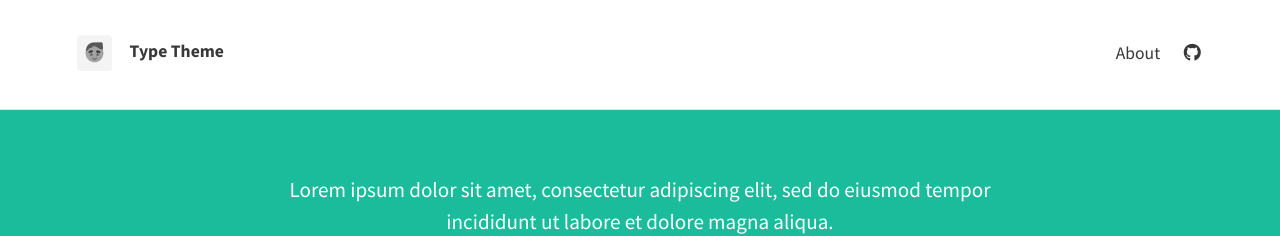
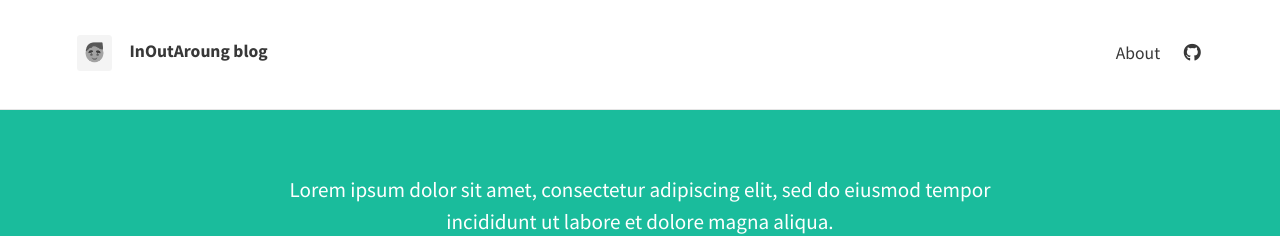
Before and after one commit to InOutAround/InOutAround.github.io, a Jekyll site: the page built from index.html, in a window 1280 px wide. Shown: the top 236 px of the page. Built offline with Jekyll 4.4.1, drawn with Linux system fonts in a browser that asks for light colours; nearby versions of some CDN libraries; the list of posts is cut into pages by our own code.

Commit message:
Update _config.yml

```diff
--- a/_config.yml
+++ b/_config.yml
@@ -1,11 +1,11 @@
 # SITE CONFIGURATION
-baseurl: "/type-theme"
-url: "https://rohanchandra.github.io/"
+baseurl: ""
+url: "https://InOutAroung.github.io/"
 
 # THEME-SPECIFIC CONFIGURATION
 theme_settings:
   # Meta
-  title: Type Theme
+  title: InOutAroung blog
   avatar: assets/img/avatar.png
   favicon: assets/favicon.ico
   gravatar: # Email MD5 hash
```
